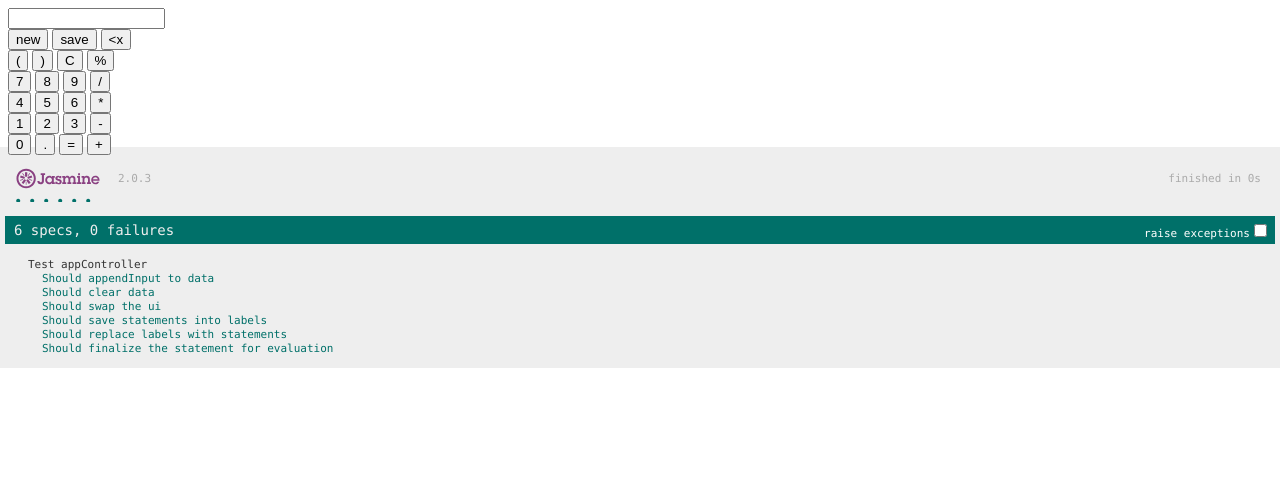
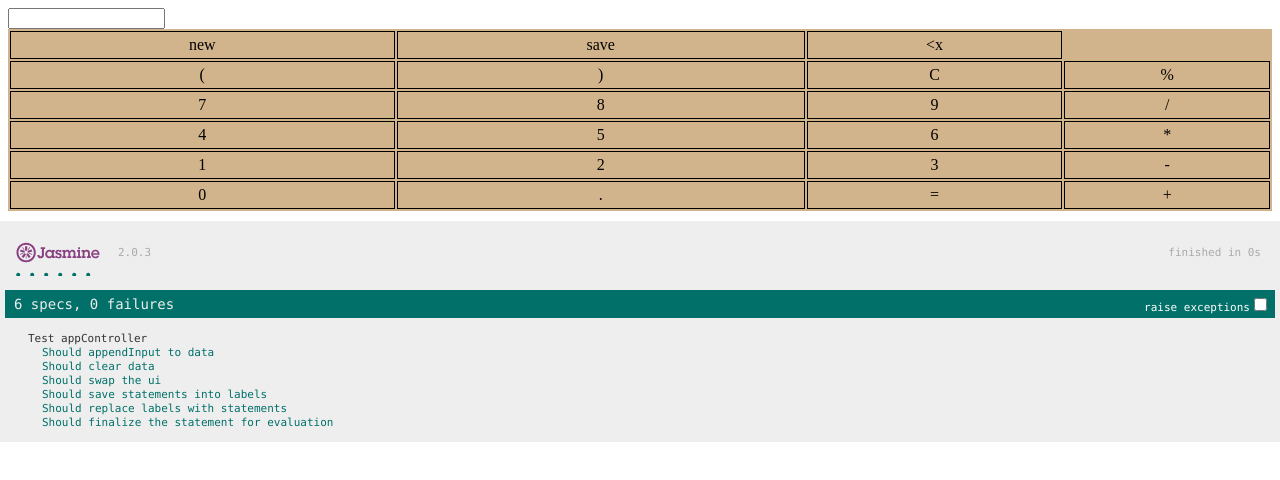
Before and after one commit to DanielW2/scicalc, a website: page public/main.html in a window 1280 px wide. Drawn offline with Linux system fonts and the light colour scheme.

Commit message:
Turn calculator into table
Replaced buttons with table cells in hopes of being able to better
organize calculator.

```diff
--- a/public/css/styles.css
+++ b/public/css/styles.css
@@ -1,3 +1,17 @@
 textarea {
 	resize: none;
 }
+
+#calculator {
+	text-align: center;
+	background-color: tan;
+	width: 100%;
+	cursor: default;
+}
+
+td {
+	border-style: solid;
+	border-width: .1em;
+	border-color: black;
+	padding: .25em 0em;
+}
--- a/public/main.html
+++ b/public/main.html
@@ -30,39 +30,49 @@
 
 		<br><!--I may be able to condense this with a creative ng-repeat-->
 
-		<button ng-click='swapUI()'>new</button>
-		<button ng-click='saveLabel()'>save</button>
-		<button ng-click='backspace()'>&ltx</button>
-		<br>
+		<table id="calculator">
 
-		<button ng-click='appendInput("(")'>(</button>
-		<button ng-click='appendInput(")")'>)</button>
-		<button ng-click='clear()'>C</button>
-		<button ng-click='appendInput("%")'>%</button>
-		<br>
+			<tr>
+				<td ng-click='swapUI()'>new</td>
+				<td ng-click='saveLabel()'>save</td>
+				<td ng-click='backspace()'>&ltx</td>
+			</tr>
 
-		<button ng-click='appendInput("7")'>7</button>
-		<button ng-click='appendInput("8")'>8</button>
-		<button ng-click='appendInput("9")'>9</button>
-		<button ng-click='appendInput("/")'>/</button>
+			<tr>
+				<td ng-click='appendInput("(")'>(</td>
+				<td ng-click='appendInput(")")'>)</td>
+				<td ng-click='clear()'>C</td>
+				<td ng-click='appendInput("%")'>%</td>
+			</tr>
 
-		<br>
-		<button ng-click='appendInput("4")'>4</button>
-		<button ng-click='appendInput("5")'>5</button>
-		<button ng-click='appendInput("6")'>6</button>
-		<button ng-click='appendInput("*")'>*</button>
+			<tr>
+				<td ng-click='appendInput("7")'>7</td>
+				<td ng-click='appendInput("8")'>8</td>
+				<td ng-click='appendInput("9")'>9</td>
+				<td ng-click='appendInput("/")'>/</td>
+			</tr>
 
-		<br>
-		<button ng-click='appendInput("1")'>1</button>
-		<button ng-click='appendInput("2")'>2</button>
-		<button ng-click='appendInput("3")'>3</button>
-		<button ng-click='appendInput("-")'>-</button>
-		<br>
-		<button ng-click='appendInput("0")'>0</button>
-		<button ng-click='appendInput(".")'>.</button>
-		<button ng-click='send()'>=</button>
+			<tr>
+				<td ng-click='appendInput("4")'>4</td>
+				<td ng-click='appendInput("5")'>5</td>
+				<td ng-click='appendInput("6")'>6</td>
+				<td ng-click='appendInput("*")'>*</td>
+			</tr>
 
-		<button ng-click='appendInput("+")'>+</button>
+			<tr>
+				<td ng-click='appendInput("1")'>1</td>
+				<td ng-click='appendInput("2")'>2</td>
+				<td ng-click='appendInput("3")'>3</td>
+				<td ng-click='appendInput("-")'>-</td>
+			</tr>
+
+			<tr>
+				<td ng-click='appendInput("0")'>0</td>
+				<td ng-click='appendInput(".")'>.</td>
+				<td ng-click='send()'>=</td>
+				<td ng-click='appendInput("+")'>+</td>
+			</tr>
+		</table>
 		<br>
 
 		<div ng-repeat="(label,statement) in statements">
```
